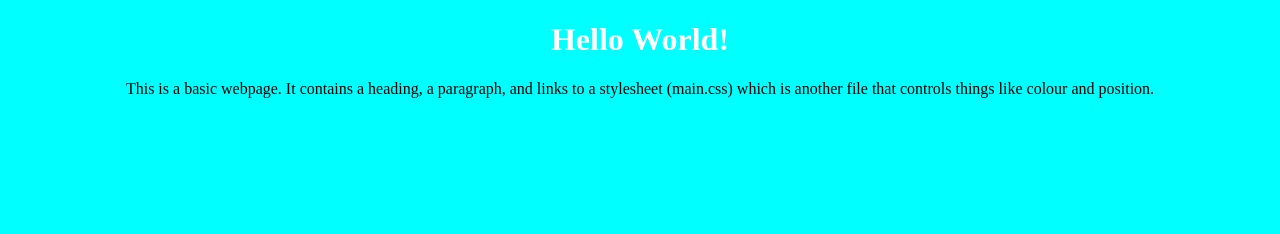
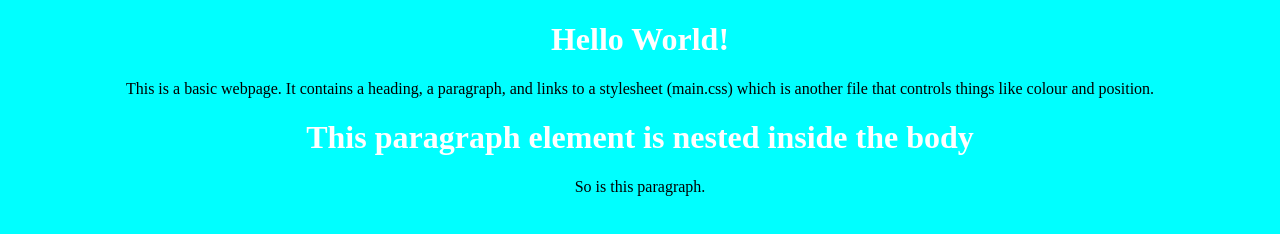
Before and after one commit to one-teachers-code/index-base, a plain HTML site: page index.html in a window 1280 px wide. Drawn offline with Linux system fonts and the light colour scheme.

Commit message:
Update index.html

```diff
--- a/index.html
+++ b/index.html
@@ -14,15 +14,22 @@
 <!-- Almost everything you want to see on your webpage page (words, images, videos etc.) should be placed within the body -->
 <body>
 
-<h1>Hello World!</h1>
+  <h1>Hello World!</h1>
 
   <!-- Notice how everything between the <h1> opening tag and </h1> closing tag is
     in big writing. This is because the two tags tell the computer that everything in between is
     a heading. Same with the p tags below, which tell the computer that everything is a paragraph. -->
 
-<p> This is a basic webpage. It contains a heading, a paragraph,
-    and links to a stylesheet (main.css) which is another
-    file that controls things like colour and position. </p>
+  <p> This is a basic webpage. It contains a heading, a paragraph,
+      and links to a stylesheet (main.css) which is another
+      file that controls things like colour and position. </p>
 
 </body>
 </html>
+
+<body>
+
+  <h1> This paragraph element is nested inside the body </h1>
+  <p> So is this paragraph. </p>
+
+</body>
```
